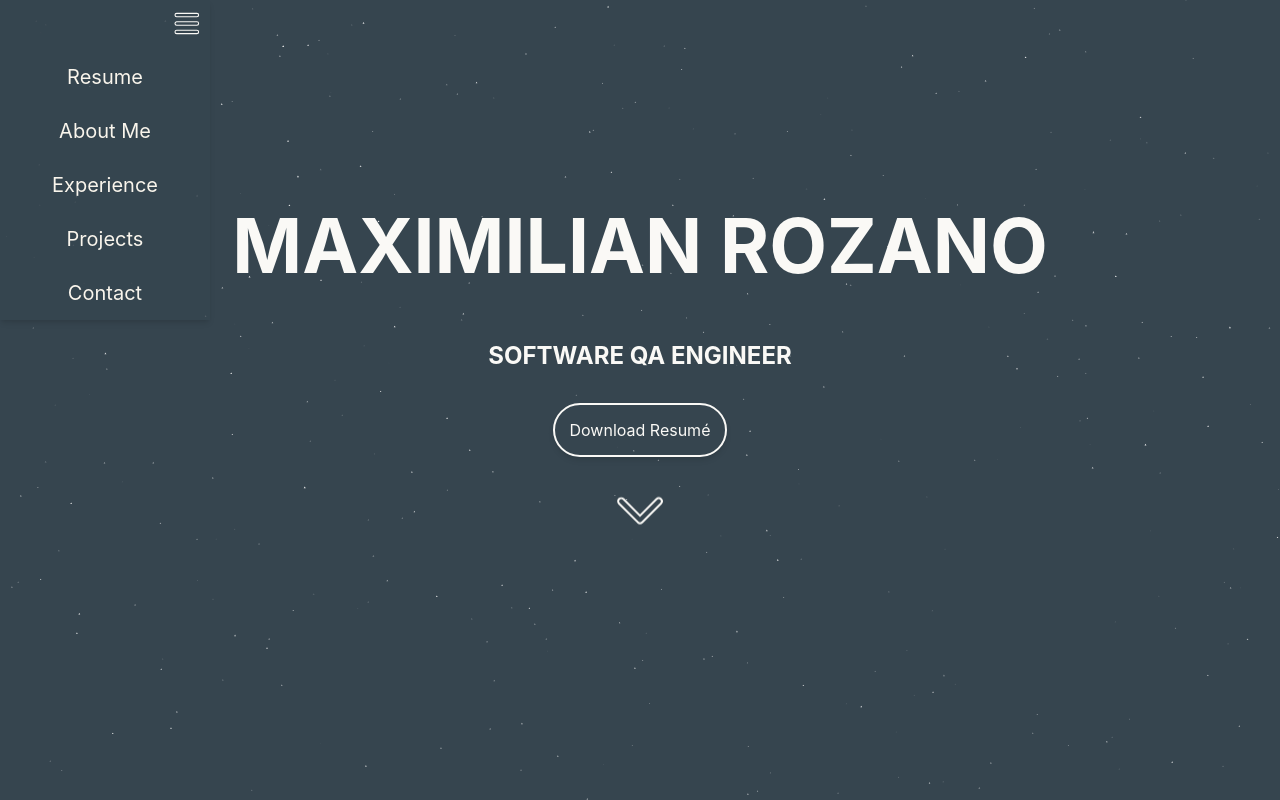
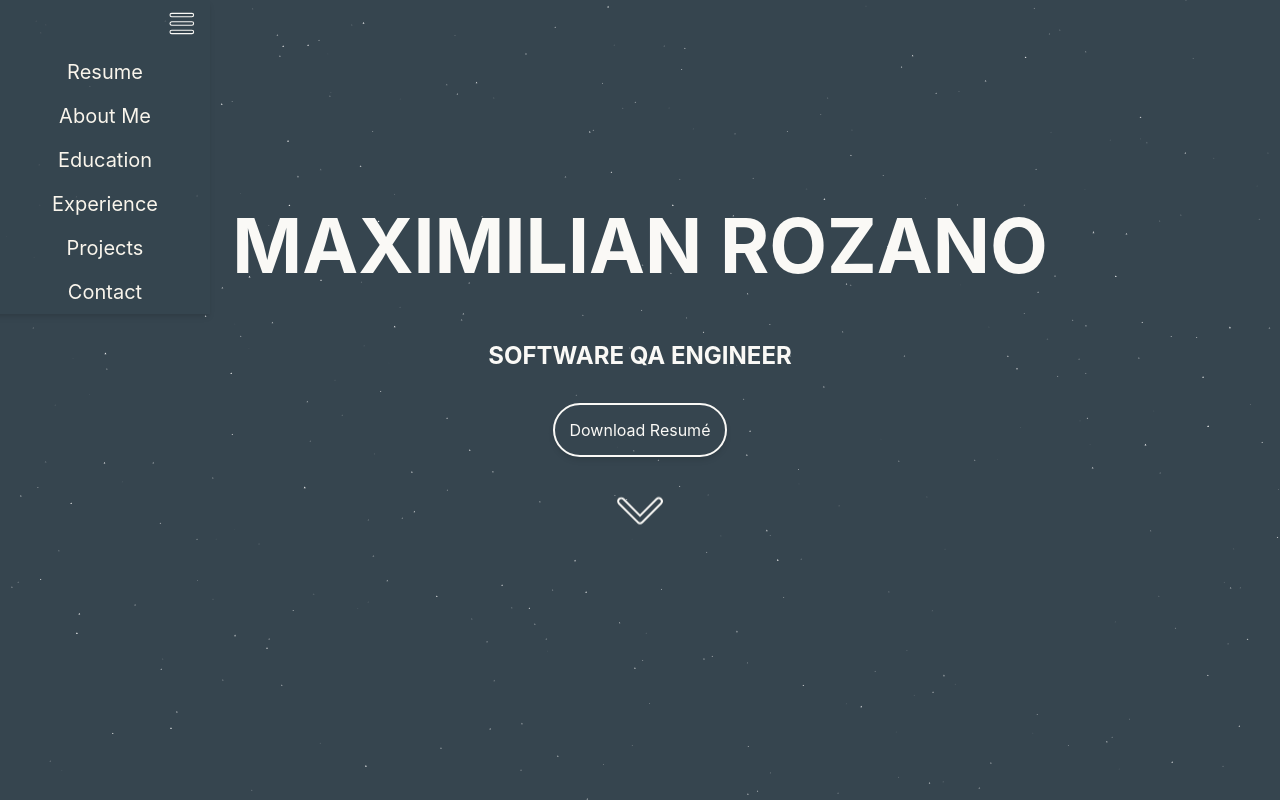
Before and after one commit to Rozano/rozano.github.io, a React (Create React App) app: page / in a window 1280 px wide. Both pictures are taken after a click on the icon 28 px from the left and 23 px from the top of the page. Shown: the top 800 px of the page. Built offline with nearby package versions, Linux system fonts and the light colour scheme.

Commit message:
Got the navbar to appropriately navigate to different components

```diff
--- a/src/components/header/Header.jsx
+++ b/src/components/header/Header.jsx
@@ -8,7 +8,7 @@ import { Link, animateScroll as scroll } from "react-scroll";
 
 const Header = () => {
     return (
-        <div className='header'>
+        <div className='header' id='header'>
             <Particles />
             <h1 className='header-name'>MAXIMILIAN ROZANO</h1>
             <h2 className='header-title'>SOFTWARE QA ENGINEER</h2>
@@ -18,7 +18,7 @@ const Header = () => {
             {/* <Link to="../about/#about" spy={true} smooth={true} offset={-100} duration={500}>
                 <div className='header-icon-container'><FontAwesomeIcon icon={faChevronDown} className="header-icon"/></div>
             </Link> */}
-            <div className='header-icon-container'><a href='../about/#about' transition='smooth'><FontAwesomeIcon icon={faChevronDown} transition='smooth' className="header-icon"/></a></div>
+            <div className='header-icon-container'><Link to="about" spy={true}><FontAwesomeIcon icon={faChevronDown} transition='smooth' className="header-icon"/></Link></div>
         </div>
     )
 }
--- a/src/components/header/header.css
+++ b/src/components/header/header.css
@@ -1,5 +1,6 @@
 html {
     scroll-behavior: smooth;
+    overflow-x: hidden;
 }
 
 .header {
@@ -21,6 +22,7 @@ html {
     font-size: 50px;
     stroke: #FAF9F6;
     stroke-width: 20px;
+    cursor: pointer;
 }
 
 .header-icon:hover {
--- a/src/components/navbar/Navbar.jsx
+++ b/src/components/navbar/Navbar.jsx
@@ -1,29 +1,37 @@
-import { React, useState} from 'react'
+import { React, useState } from 'react'
 import './navbar.css'
 import AOS from 'aos'
 import 'aos/dist/aos.css'
 import { RiCloseCircleFill, RiMenuFill, RiMenuUnfoldLine, RiMenuFoldLine } from 'react-icons/ri'
 import { FontAwesomeIcon } from '@fortawesome/react-fontawesome'
 import { faBarsStaggered, faBars } from '@fortawesome/free-solid-svg-icons'
+import {Link} from 'react-scroll'
 // import { FaBars } from 'react-icons/fa'
+import About from '../about/About'
 
 const Navbar = () => {
     const [toggleMenu, setToggleMenu] = useState(false);
     AOS.init();
-
     return (
         <div className='navbar-container'>
             {toggleMenu
                     ? <FontAwesomeIcon icon={faBars} className='navbar-close' data-aos="fade-right" color="#ffffff" size={25} onClick={() => setToggleMenu(false)} />
                     : <FontAwesomeIcon icon={faBarsStaggered} className='navbar-open' color="#ffffff" size={25} onClick={() => setToggleMenu(true)} />}
                 {toggleMenu && (
-                    <div className="navbar-menu-container" data-aos="fade-right">
-                            <a className='first' style={{ textDecoration: 'none' }} href='/'>Resume</a>
-                            <a style={{ textDecoration: 'none' }} href='./'>About Me</a>
-                            <a style={{ textDecoration: 'none' }} href='./'>Experience</a>
-                            <a style={{ textDecoration: 'none' }} href='/'>Projects</a>
-                            <a style={{ textDecoration: 'none' }} href='/'>Contact</a>
-                    </div>
+                    <ul className="navbar-menu-container" data-aos="fade-right" style={{ listStyle: 'none' }}>
+                        <li className='first'><Link to="header" spy={true}>Resume</Link></li>
+                        <li><Link to="about" spy={true}>About Me</Link></li>
+                        <li><Link to="education" spy={true}>Education</Link></li>
+                        <li><Link to="experience" spy={true}>Experience</Link></li>
+                        <li><Link to="projects" spy={true}>Projects</Link></li>
+                        <li><Link to="/" spy={true}>Contact</Link></li>
+                    </ul>
+
+                        /* <a className='first' style={{ textDecoration: 'none' }} href='../header/#header'>Resume</a>
+                        <a style={{ textDecoration: 'none' }} transition='smooth' href='../about/#about'>About Me</a>
+                        <a style={{ textDecoration: 'none' }} transition='smooth' href='../experience/#experience'>Experience</a>
+                        <a style={{ textDecoration: 'none' }} transition='smooth' href='/../projects/#projects'>Projects</a>
+                        <a style={{ textDecoration: 'none' }} transition='smooth' href='/'>Contact</a> */
                 )}
         </div>
     )
--- a/src/components/navbar/navbar.css
+++ b/src/components/navbar/navbar.css
@@ -2,7 +2,6 @@
     flex: 1;
     display: flex;
     justify-content: flex-start;
-    margin-left: 15px;
     margin-top: -180px;
     position: fixed;
     z-index: 2;
@@ -12,23 +11,18 @@
     cursor: pointer;
 }
 
-.navbar-close {
-    margin-left: 160px;
+.navbar-open {
+    margin-left: 10px;
 }
 
-.navbar-container a {
-    font-size: 20px;
-    padding-bottom: 15px;
-    padding-top: 15px;
-    color: #F9F5EC;
+.navbar-close {
+    margin-left: 170px;
 }
 
 .navbar-menu-container {
     z-index: 1;
-    margin-left: -15px;
+    margin-left: -40px;
     display: flex;
-    justify-content: flex-start;
-    align-items: flex-start;
     flex-direction: column;
     position: absolute;
     min-width: 210px;
@@ -56,15 +50,22 @@
     margin-top: 50px;
 }
 
-.navbar-menu-container a {
+.navbar-menu-container li {
+    font-size: 20px;
+    padding-bottom: 15px;
+    padding-top: 15px;
+    color: #F9F5EC;
     width: 100%;
+    padding-top: 10px;
+    padding-bottom: 10px;
     text-align: center;
 }
 
-.navbar-menu-container a:hover {
+.navbar-menu-container li:hover {
     background-color: #FAF9F6;
-    color: #282828;
+    color: #36454F;
     transition: all .5s ease-in-out;
+    cursor: pointer;
 }
 
 @keyframes rock-forward { 0% { transform: translateX(0); } 100% { transform: translateX(3px); } }
--- a/src/index.css
+++ b/src/index.css
@@ -1,4 +1,5 @@
 body {
+  width: 100%;
   margin: 0;
   font-family: -apple-system, BlinkMacSystemFont, 'Segoe UI', 'Roboto', 'Oxygen',
     'Ubuntu', 'Cantarell', 'Fira Sans', 'Droid Sans', 'Helvetica Neue',
```
